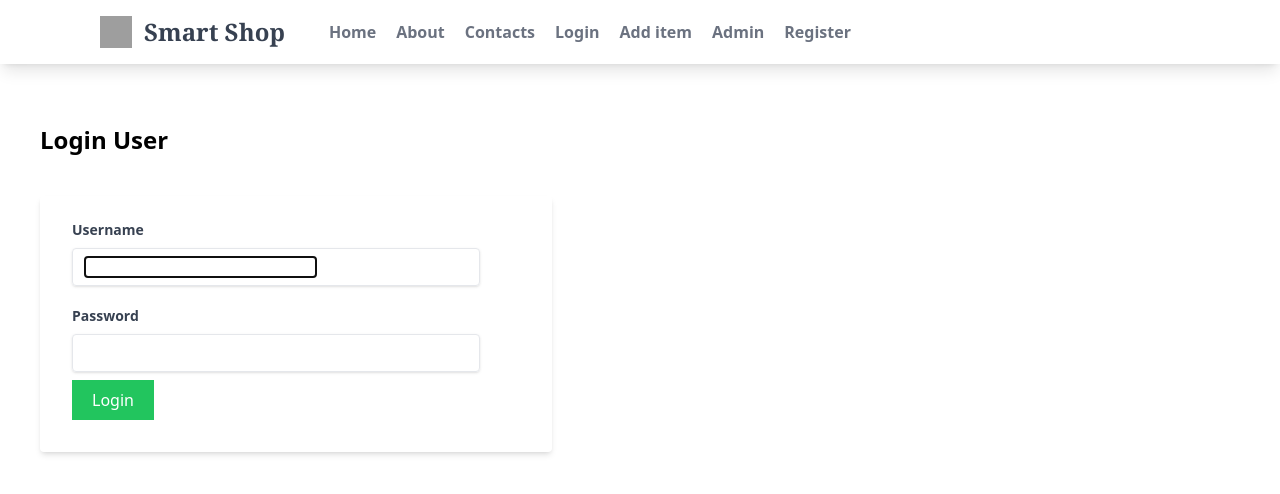
After one commit to eqwert13/django_site, a Django app: page /users/login/ in a window 1280 px wide. The commit adds this page. Shown: the top 494 px of the page. Run offline with Django 5.2, Linux system fonts and the light colour scheme; grey boxes are pictures that could not be loaded.

Commit message:
creat login logout

```diff
--- a/mysite/myapp/static/myapp/styles.css
+++ b/mysite/myapp/static/myapp/styles.css
@@ -792,6 +792,11 @@ video {
   background-color: rgb(255 255 255 / var(--tw-bg-opacity));
 }
 
+.bg-sky-600 {
+  --tw-bg-opacity: 1;
+  background-color: rgb(2 132 199 / var(--tw-bg-opacity));
+}
+
 .p-10 {
   padding: 2.5rem;
 }
--- a/mysite/myapp/templates/myapp/navbar.html
+++ b/mysite/myapp/templates/myapp/navbar.html
@@ -4,16 +4,24 @@
 			<div class="flex justify-between">
 				<div class="flex space-x-7">
 					<div>
-						<a href="#" class="flex items-center px-2 py-4">
+						<a href="{% url 'myapp:index' %}" class="flex items-center px-2 py-4">
 						<img class="h-8 w-8 mx-3" src="{% static 'myapp/images/shopping.png' %}" alt="logo"  />
 						<span class="text-gray-700  font-semibold font-serif text-2xl">Smart Shop</span>
 						</a>
 					</div>
 					<div class="items-center flex space-x-1">
-						<a href="/myapp/" class="py-4 px-2 text-gray-500 font-semibold  hover:bg-gray-200">Home</a>
+						<a href="{% url 'myapp:index' %}" class="py-4 px-2 text-gray-500 font-semibold  hover:bg-gray-200">Home</a>
 						<a href="#" class="py-4 px-2 text-gray-500 font-semibold">About</a>
 						<a href="#" class="py-4 px-2 text-gray-500 font-semibold">Contacts</a>
-                        <a href="#" class="py-4 px-2 text-gray-500 font-semibold">Place</a>
+                        {% if user.is_authenticated %}
+						 	<form action="{% url 'users:logout' %}" method="POST">
+          						{% csrf_token %}
+          						<button class="py-4 px-2 text-gray-500 font-semibold hover:bg-gray-200" type="submit">Logout</button>
+								<a href="{% url 'users:profile' %}" class="py-4 px-2 text-gray-500 font-semibold  hover:bg-gray-200">Profile</a>
+        					</form>
+							{% else %}
+							<a href="{% url 'users:login' %}" class="py-4 px-2 text-gray-500 font-semibold  hover:bg-gray-200">Login</a>
+						{% endif %}
 						<a href="/myapp/additem/" class="py-4 px-2 text-gray-500 font-semibold  hover:bg-gray-200">Add item</a>
 						<a href="/admin/" class="py-4 px-2 text-gray-500 font-semibold hover:bg-gray-200">Admin</a>
 						<a href="/users/register/" class="py-4 px-2 text-gray-500 font-semibold  hover:bg-gray-200">Register</a>
--- a/mysite/mysite/settings.py
+++ b/mysite/mysite/settings.py
@@ -127,3 +127,6 @@ DEFAULT_AUTO_FIELD = 'django.db.models.BigAutoField'
 
 MEDIA_ROOT = BASE_DIR / 'media'
 MEDIA_URL = '/media/'
+
+LOGIN_REDIRECT_URL = 'myapp:index'
+LOGOUT_REDIRECT_URL = 'myapp:index'
--- /dev/null
+++ b/mysite/users/templates/users/login.html
@@ -0,0 +1,23 @@
+{% extends "myapp/base.html" %}
+
+{% block content %}
+<div class="container py-5">
+    <h1 class="text-2xl m-10 font-bold">Login User</h1>
+    <form class="w-2/5 bg-white-700 shadow-md m-10 rounded px-8 pt-6 pb-8 mb-4" method="post">
+        {% csrf_token %}
+        <div class="mb-2">
+            <label class="block text-gray-700 text-sm font-bold mb-2">Username</label>
+            <p class="shadow appearance-none border rounded py-2 px-3 mr-10 text-gray-700 leading-tight">{{form.username}}</p>
+            <label class="block text-gray-700 text-sm font-bold mt-5 mb-2">Password</label>
+            <p class="shadow appearance-none border rounded py-2 px-3 mr-10 text-gray-700 leading-tight">{{form.password}}</p>
+        </div>
+        <button class="bg-green-500 text-white px-5 py-2" type="submit">Login</button>
+    </form>
+</div>
+{% endblock content %}
+
+
+{% comment %} <form method="post" action="{% url 'users:logout' %}">
+    {% csrf_token %}
+    <button type="submit">logout</button>
+</form> {% endcomment %}
--- /dev/null
+++ b/mysite/users/templates/users/logout.html
@@ -0,0 +1,5 @@
+{% extends "myapp/base.html" %}
+
+{% block content %}
+    <h1>You have been logout</h1>
+{% endblock content %}
--- /dev/null
+++ b/mysite/users/templates/users/profile.html
@@ -0,0 +1,5 @@
+{% extends "myapp/base.html" %}
+
+{% block content %}
+    <h1>Profile</h1>
+{% endblock content %}
--- a/mysite/users/urls.py
+++ b/mysite/users/urls.py
@@ -1,10 +1,14 @@
 from django.urls import path
-from .views import register
+from .views import register, profile
+from django.contrib.auth.views import LoginView, LogoutView
 
 app_name = "users"  # namespace
 
 
 urlpatterns = [
-    # http://127.0.0.1:8000/users/
+    # http://127.0.0.1:8000/users/register/
     path("register/", register, name="register"),
+    path("login/", LoginView.as_view(template_name="users/login.html"), name="login"),
+    path("logout/", LogoutView.as_view(template_name="users/logout.html"), name="logout"),
+    path("profile/", profile, name="profile"),
 ]
--- a/mysite/users/views.py
+++ b/mysite/users/views.py
@@ -1,6 +1,7 @@
 from django.shortcuts import render, redirect
 from django.contrib.auth import login
 from .forms import NewUserForm
+from django.contrib.auth.decorators import login_required
 
 
 def register(request):
@@ -13,3 +14,7 @@ def register(request):
     form = NewUserForm()
     context = {"form": form}
     return render(request, "users/register.html", context)
+
+@login_required
+def profile(request):
+    return render(request, "users/profile.html")
```
Also changed, not shown: mysite/db.sqlite3, mysite/myapp/views.py (line endings or trailing spaces).
